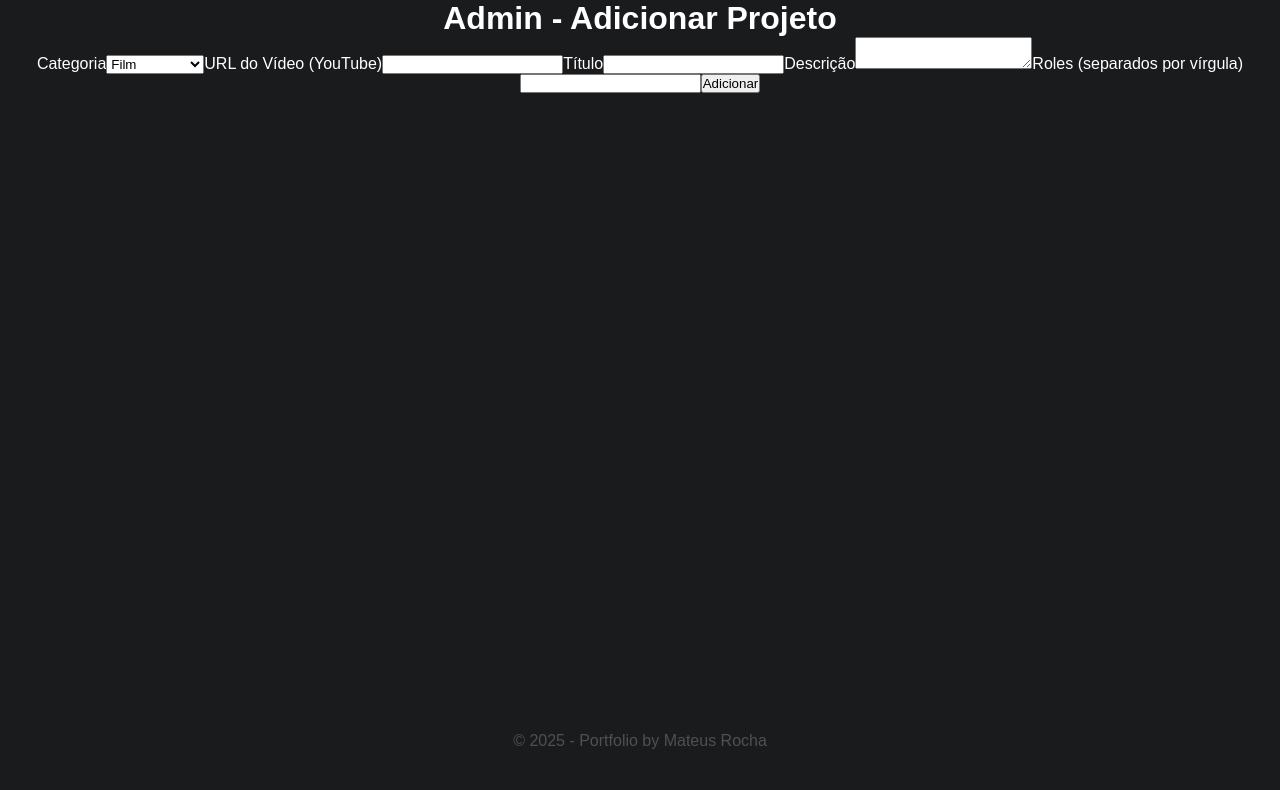
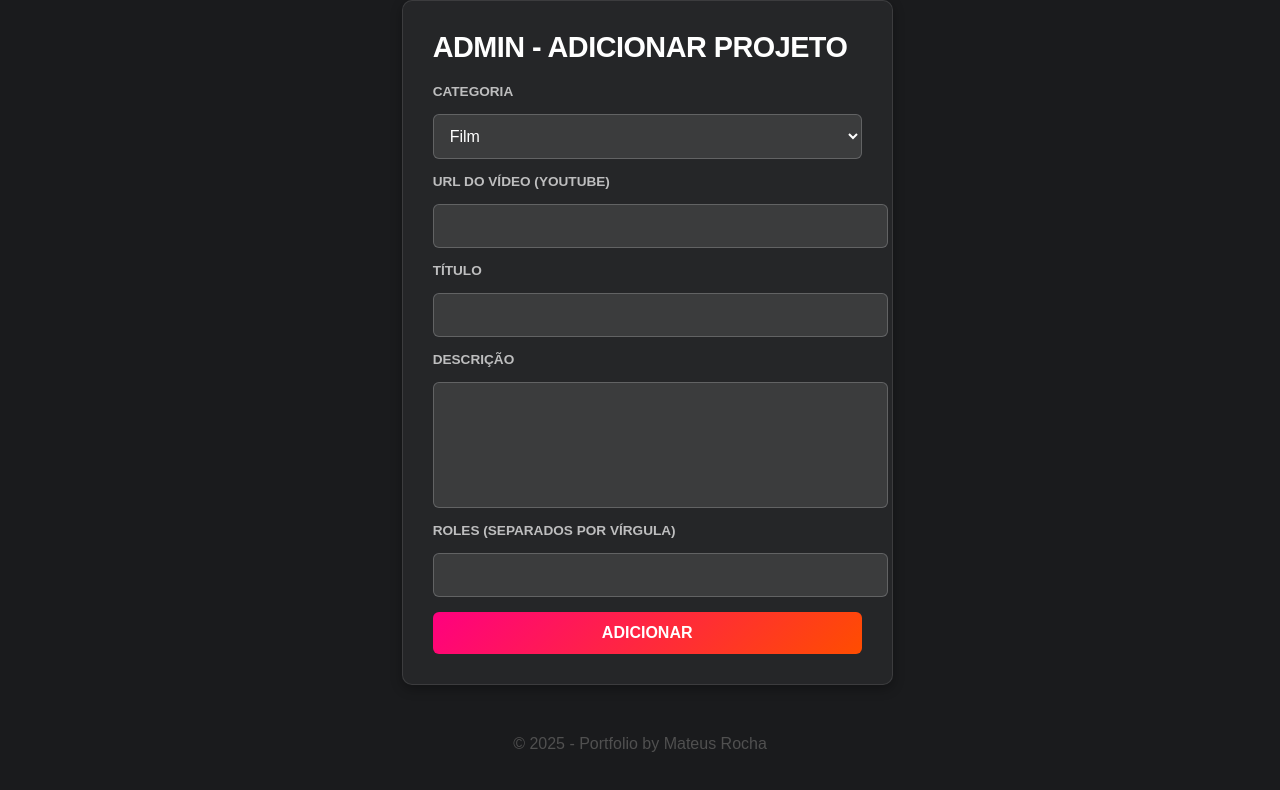
Before and after one commit to MateusRMC/portfolio, a Next.js app: page /admin in a window 1280 px wide. Shown: the top 790 px of the page. Built offline with nearby package versions, Linux system fonts and the light colour scheme.

Commit message:
calling a day, it's getting better

```diff
--- a/app/admin/page.js
+++ b/app/admin/page.js
@@ -1,6 +1,7 @@
 "use client";
 
 import { useState } from "react";
+import "../styles/admin.css";
 
 export default function Admin() {
   const [formData, setFormData] = useState({
--- a/app/page.js
+++ b/app/page.js
@@ -7,9 +7,6 @@ import "./styles/home.css";
 export default function Home() {
   return (
     <div className="Links">
-      <h1>
-        <Link href="/">Home</Link>
-      </h1>
       <h1>
         <Link href="/film">Film</Link>
       </h1>
--- a/app/styles/admin.css
+++ b/app/styles/admin.css
@@ -0,0 +1,124 @@
+/* Painel de Administração */
+#admin-panel {
+  width: 90%;
+  max-width: 600px;
+  background: rgba(255, 255, 255, 0.05); /* Fundo translúcido */
+  padding: 30px;
+  border-radius: 10px;
+  border: 1px solid rgba(255, 255, 255, 0.1);
+  box-shadow: 0 4px 12px rgba(0, 0, 0, 0.3);
+  text-align: left;
+  display: flex;
+  flex-direction: column;
+  gap: 20px;
+}
+
+/* Título */
+#admin-panel h1 {
+  font-size: 1.8rem;
+  font-weight: 700;
+  letter-spacing: -0.5px;
+  text-transform: uppercase;
+  text-align: left;
+}
+
+/* Formulário */
+#admin-panel form {
+  display: flex;
+  flex-direction: column;
+  gap: 15px;
+}
+
+/* Labels */
+#admin-panel label {
+  font-size: 0.85rem;
+  font-weight: 600;
+  text-transform: uppercase;
+  color: rgba(255, 255, 255, 0.7);
+}
+
+/* Inputs e Textareas */
+#admin-panel input,
+#admin-panel select,
+#admin-panel textarea {
+  width: 100%;
+  padding: 12px;
+  border-radius: 6px;
+  border: 1px solid rgba(255, 255, 255, 0.2);
+  background: rgba(255, 255, 255, 0.1);
+  color: white;
+  font-size: 1rem;
+  outline: none;
+  transition: all 0.3s ease-in-out;
+}
+
+#admin-panel textarea {
+  resize: none;
+  min-height: 100px;
+}
+
+/* Efeito de Foco */
+#admin-panel input:focus,
+#admin-panel select:focus,
+#admin-panel textarea:focus {
+  border-color: rgba(255, 255, 255, 0.5);
+  background: rgba(255, 255, 255, 0.15);
+}
+
+/* Botão */
+#admin-panel button {
+  background: linear-gradient(135deg, #ff007f, #ff4d00);
+  color: white;
+  font-size: 1rem;
+  padding: 12px;
+  border-radius: 6px;
+  border: none;
+  cursor: pointer;
+  font-weight: 600;
+  text-transform: uppercase;
+  transition: transform 0.2s ease, opacity 0.2s ease;
+}
+
+#admin-panel button:hover {
+  transform: scale(1.05);
+  opacity: 0.9;
+}
+
+/* Mensagens de Sucesso e Erro */
+#admin-panel p.success {
+  background: rgba(0, 255, 127, 0.2);
+  color: #00ff7f;
+  padding: 10px;
+  border-radius: 6px;
+  text-align: center;
+}
+
+#admin-panel p.error {
+  background: rgba(255, 0, 0, 0.2);
+  color: #ff4d4d;
+  padding: 10px;
+  border-radius: 6px;
+  text-align: center;
+}
+
+/* Responsividade */
+@media (max-width: 768px) {
+  #admin-panel {
+    width: 95%;
+    padding: 20px;
+  }
+
+  #admin-panel h1 {
+    font-size: 1.5rem;
+  }
+
+  #admin-panel input,
+  #admin-panel select,
+  #admin-panel textarea {
+    font-size: 0.9rem;
+  }
+
+  #admin-panel button {
+    font-size: 0.9rem;
+  }
+}
--- a/app/styles/global-legacy.css
+++ /dev/null
@@ -1,131 +0,0 @@
-* {
-  margin: 0;
-  padding: 0;
-}
-
-body {
-  background-color: #1a1b1d;
-  color: #fff;
-  font-family: "Aribau Grotesk Trial", sans-serif;
-  display: flex;
-  flex-direction: column;
-  align-items: center;
-  justify-content: center;
-  min-height: 100vh;
-  text-align: center;
-}
-
-main {
-  flex: 1;
-}
-
-/* NAVBAR */
-nav {
-  width: 100%;
-  display: flex;
-  justify-content: center;
-  align-items: center;
-  padding: 50px 0;
-}
-
-nav ul {
-  display: flex;
-  gap: 30px;
-  list-style: none;
-}
-
-nav a {
-  color: #fff;
-  text-decoration: none;
-  font-size: 1.2rem;
-  font-weight: 400;
-}
-
-nav a:hover {
-  color: #ff9000;
-}
-
-/* HEADER */
-header {
-  margin-top: 80px;
-  text-align: center;
-  padding: 20px;
-}
-
-header h1 {
-  font-size: 3rem;
-  font-weight: bold;
-}
-
-header p {
-  font-style: italic;
-  font-size: 1.2rem;
-}
-
-/* CONTEÚDO PRINCIPAL */
-#content {
-  margin-top: 2rem;
-  display: grid;
-  grid-template-columns: repeat(auto-fit, minmax(300px, 1fr));
-  gap: 20px;
-  padding: 20px;
-  max-width: 1200px;
-}
-
-/* ESTILIZAÇÃO DOS PROJETOS */
-.project-card {
-  text-align: center;
-  cursor: pointer;
-  transition: 0.3s;
-}
-
-.project-card img {
-  width: 100%;
-  max-width: 500px;
-  border-radius: 10px;
-}
-
-.project-card:hover {
-  opacity: 0.8;
-}
-
-/* MODAL DE VÍDEO */
-.modal {
-  display: flex;
-  position: fixed;
-  z-index: 1000;
-  left: 0;
-  top: 0;
-  width: 100%;
-  height: 100%;
-  background-color: rgba(0, 0, 0, 0.8);
-  justify-content: center;
-  align-items: center;
-}
-
-.modal-content {
-  position: relative;
-  width: 90%;
-  max-width: 800px;
-  background: #101010;
-  padding: 15px;
-  border-radius: 10px;
-  text-align: center;
-}
-
-.close {
-  position: absolute;
-  top: 10px;
-  right: 15px;
-  font-size: 2rem;
-  cursor: pointer;
-  color: #ff9000;
-}
-
-/* FOOTER */
-footer {
-  padding: 20px;
-  color: #fff;
-  width: 100%;
-  text-align: center;
-}
```
